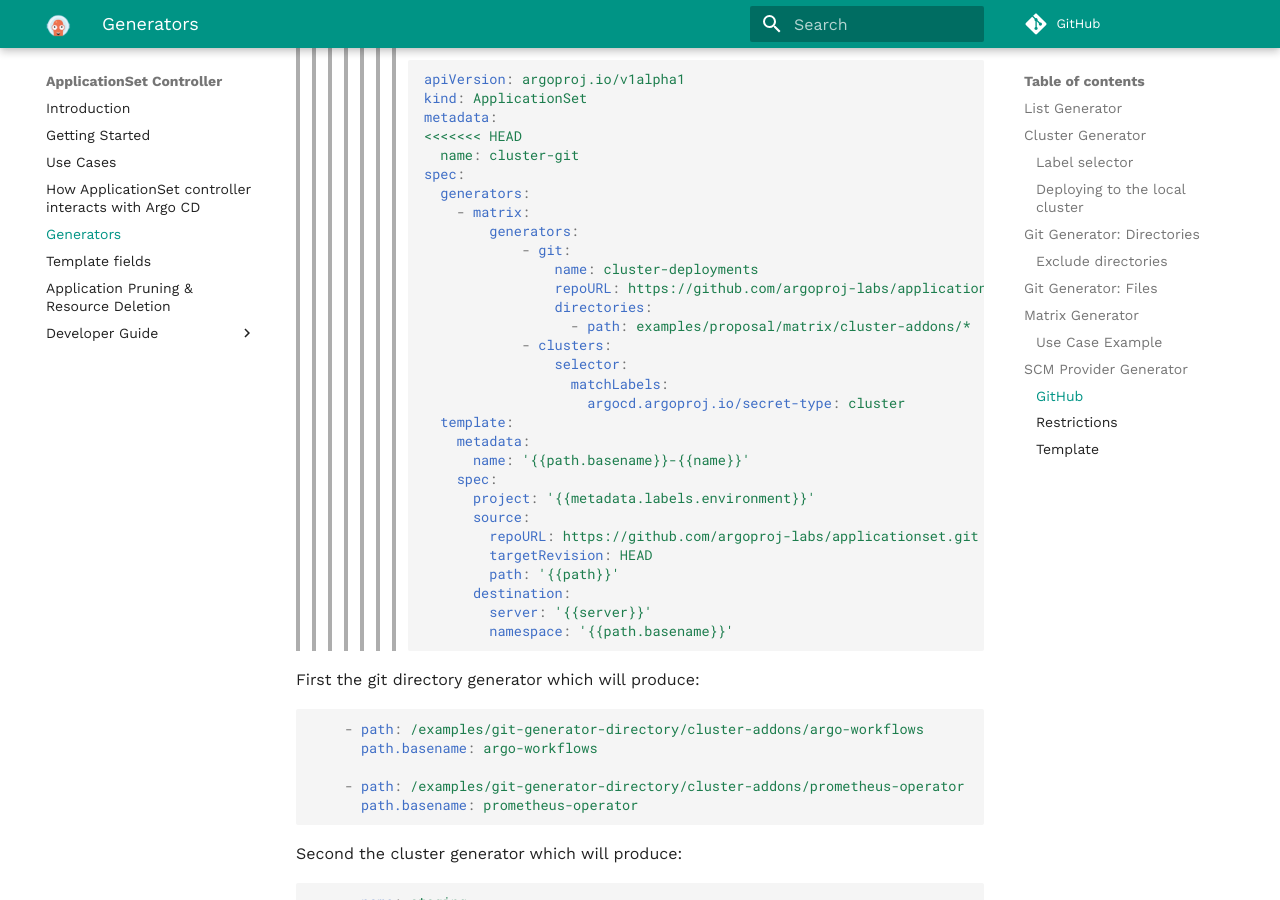
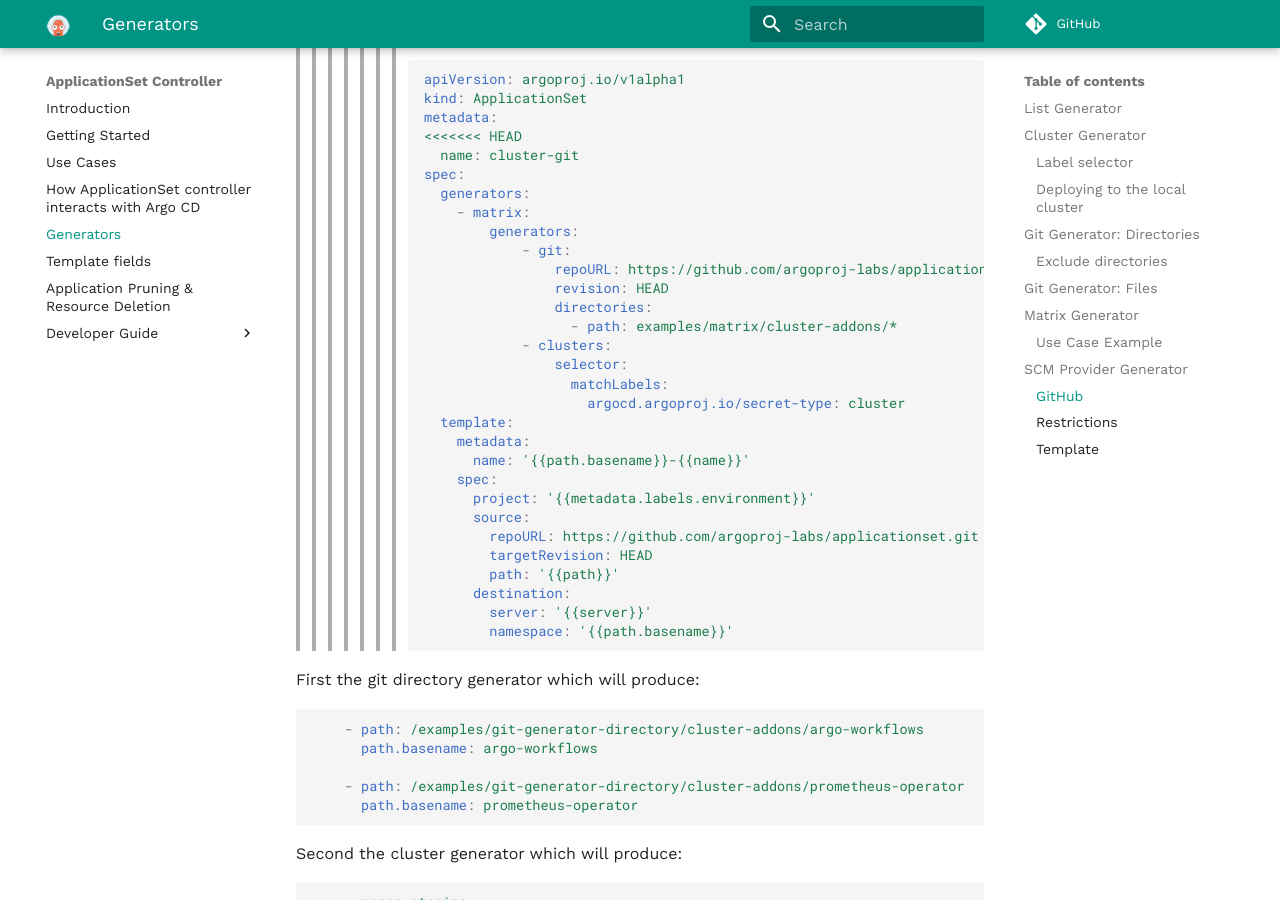
Before and after one commit to argoproj/applicationset, an MkDocs documentation site: the page built from docs/Generators.md, in a window 1280 px wide and 900 px high, scrolled down 10486 px. Built offline with MkDocs 1.6.1 and Material for MkDocs 9.7.7, drawn with Linux system fonts in a browser that asks for light colours; comment, search, counter and statistics services are not loaded.

Commit message:
from code revivew

```diff
--- a/docs/Generators.md
+++ b/docs/Generators.md
@@ -428,10 +428,10 @@ spec:
     - matrix:
         generators:
             - git:
-                name: cluster-deployments
                 repoURL: https://github.com/argoproj-labs/applicationset.git
+                revision: HEAD
                 directories:
-                  - path: examples/proposal/matrix/cluster-addons/*
+                  - path: examples/matrix/cluster-addons/*
             - clusters:
                 selector:
                   matchLabels:
```
Also changed, not shown: 2 other files.
